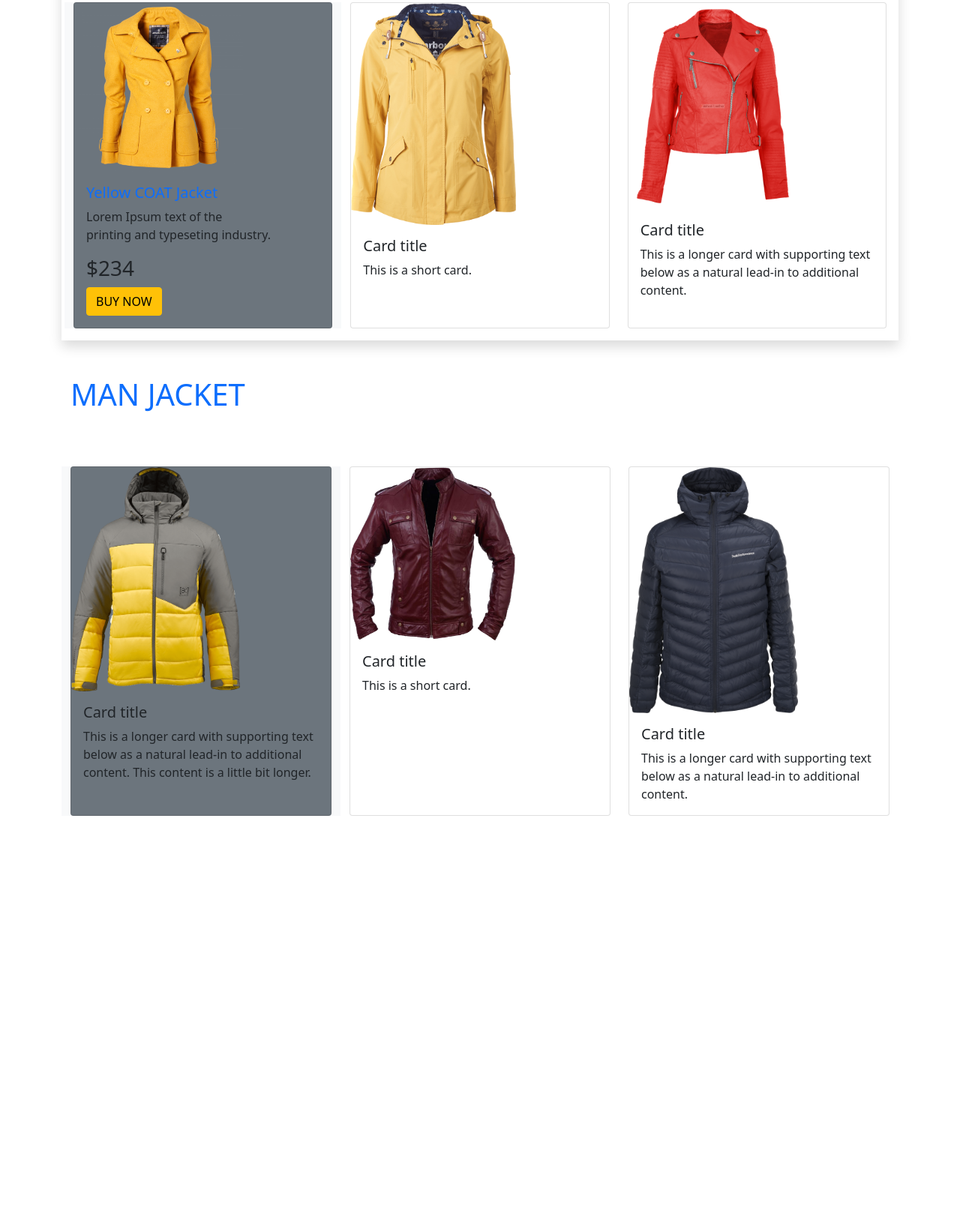
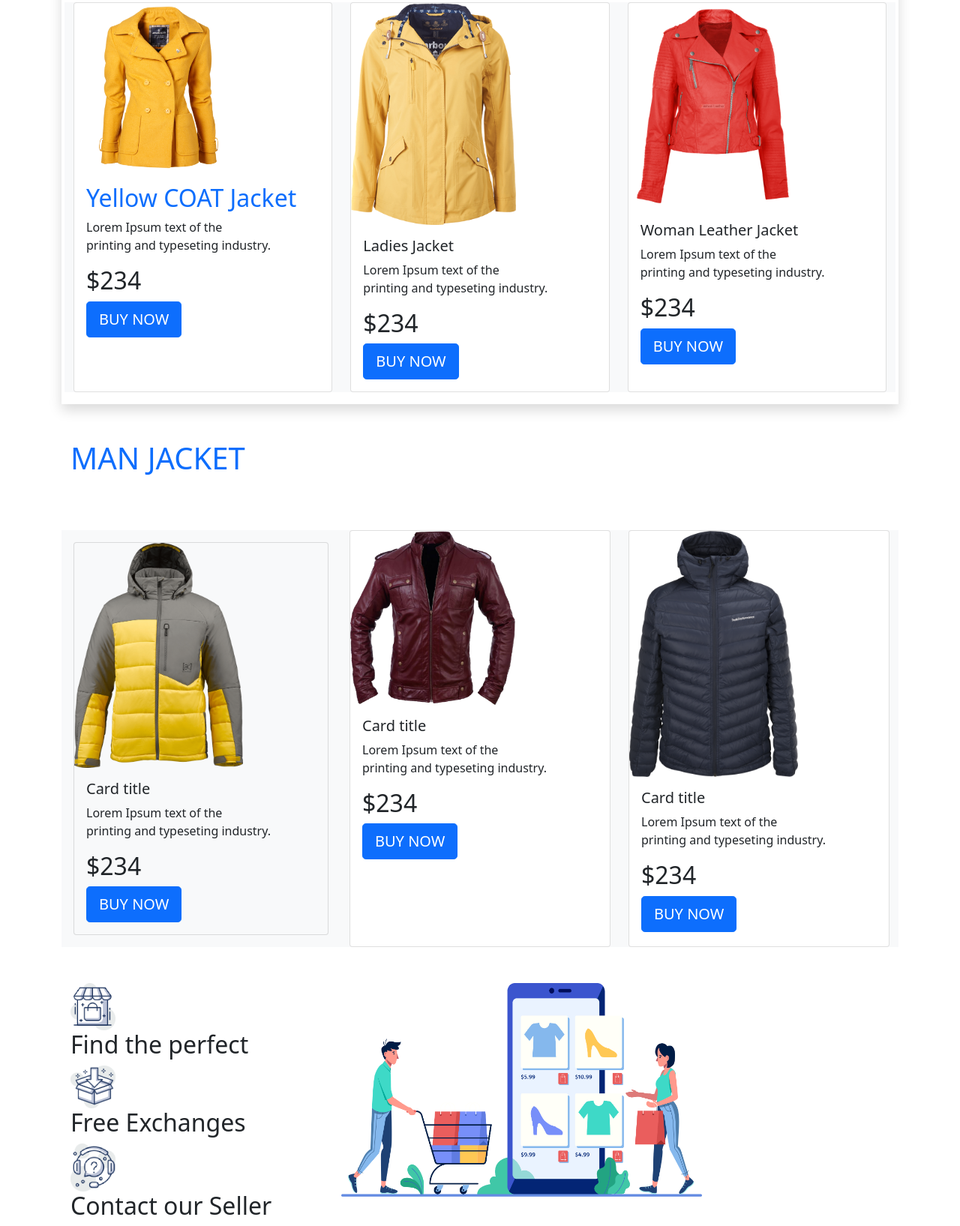
Before and after one commit to mohin556/second-assignment, a plain HTML site: page index.html in a window 1280 px wide. Shown: the part 734-2369 px from the top of the page at 75% size. Before the commit the page ends 1822 px from the top, so only its background shows below. Drawn offline with nearby package versions, Linux system fonts and the light colour scheme.

Commit message:
second repo

```diff
--- a/index.html
+++ b/index.html
@@ -30,11 +30,11 @@
 </header>
 <body>
   <main class="container">
-<section class="container mt-5 ">
-  <div class="row">
+<section class="container mt-5  ">
+  <div class="row d-flex align-items-center">
        <div class="col-md-7">
-         <h1><span class="text-warning"  >BE THE PENGUINS </h1></span>
-         <h1> <span class="text-primary"> OF WINTER</h1></span>
+         <h1><span class="text-warning fw-bold fs-1"  >BE THE PENGUINS </h1></span>
+         <h1> <span class="text-primary fw-bold"> OF WINTER</h1></span>
          <p>Lorem Ipsum is simply dummy text of the printing <br> and typesetting industry</p>
          <button class="btn btn-primary btn-lg">BUY NOW</button>
        </div>
@@ -44,35 +44,40 @@
       </div>
 </section>
 <section class="container mt-5 shadow p-3 mb-5">
-  <h1> <span class="text-primary">WOMAN JACKET</h1></span>
+  <h1> <span class="text-primary fw-bold">WOMAN JACKET</h1></span>
   <div class="row row-cols-1 row-cols-md-3 g-4 mt-5">
     <div class="col bg-light">
-      <div class="card h-100 bg-secondary  ">
+      <div class="card h-100   ">
         <img src="Image/dress1.png" style="width:225px;d-flex " class="card-img-top " alt="...">
         <div class="card-body">
-          <h5 class="card-title text-primary">Yellow COAT Jacket</h5>
+          <h2 class="card-title text-primary">Yellow COAT Jacket</h2>
           <p>Lorem Ipsum text of the <br>printing and typeseting industry.</p>
+          <h2 class="card-text"> $234 </h2>  <button type="button" class="btn btn-primary btn-lg">BUY NOW</button>
 
-          <h3 class="card-text"> $234</h3>
-          <button class="btn btn-warning d-flex"> BUY NOW</button>
+
+
+
+
         </div>
       </div>
     </div>
-    <div class="col">
+    <div class="col bg-light">
       <div class="card h-100">
         <img src="Image/dress2.png" style="width:220px;" class="card-img-top" alt="...">
         <div class="card-body">
-          <h5 class="card-title">Card title</h5>
-          <p class="card-text">This is a short card.</p>
+          <h5 class="card-title">Ladies Jacket</h5>
+          <p>Lorem Ipsum text of the <br>printing and typeseting industry.</p>
+          <h2 class="card-text"> $234 </h2>  <button type="button" class="btn btn-primary btn-lg">BUY NOW</button>
         </div>
       </div>
     </div>
-    <div class="col">
+    <div class="col bg-light">
       <div class="card h-100">
         <img src="Image/dress3.png" style="width:225px;"  class="card-img-top" alt="...">
         <div class="card-body">
-          <h5 class="card-title">Card title</h5>
-          <p class="card-text">This is a longer card with supporting text below as a natural lead-in to additional content.</p>
+          <h5 class="card-title">Woman Leather Jacket</h5><p>Lorem Ipsum text of the <br>printing and typeseting industry.</p>
+          <h2 class="card-text"> $234 </h2>  <button type="button" class="btn btn-primary btn-lg">BUY NOW</button>
+
         </div>
       </div>
     </div>
@@ -80,37 +85,52 @@
   </div>
 </section>
 <section class="container mt-5">
- <span class="text-primary"><h1> MAN JACKET </h1> </span>
+ <span class="text-primary fw-bold"><h1> MAN JACKET </h1> </span>
 <div class="row row-cols-1 row-cols-md-3 g-4 mt-5">
-<div class="col bg-light p">
- <div class="card h-100 bg-secondary  ">
+<div class="col bg-light p-3">
+ <div class="card h-100 bg-light  ">
    <img src="Image/dress11.png" style="width:225px;mb-5" class="card-img-top " alt="...">
    <div class="card-body">
      <h5 class="card-title">Card title</h5>
-     <p class="card-text">This is a longer card with supporting text below as a natural lead-in to additional content. This content is a little bit longer.</p>
+     <p>Lorem Ipsum text of the <br>printing and typeseting industry.</p>
+     <h2 class="card-text"> $234 </h2>  <button type="button" class="btn btn-primary btn-lg">BUY NOW</button>
    </div>
  </div>
 </div>
-<div class="col">
+<div class="col bg-light">
  <div class="card h-100">
    <img src="Image/dress22.png" style="width:220px;" class="card-img-top" alt="...">
    <div class="card-body">
      <h5 class="card-title">Card title</h5>
-     <p class="card-text">This is a short card.</p>
+     <p>Lorem Ipsum text of the <br>printing and typeseting industry.</p>
+     <h2 class="card-text"> $234 </h2>  <button type="button" class="btn btn-primary btn-lg">BUY NOW</button>
    </div>
  </div>
 </div>
-<div class="col">
+<div class="col bg-light">
  <div class="card h-100">
    <img src="Image/dress33.png" style="width:225px;"  class="card-img-top" alt="...">
    <div class="card-body">
      <h5 class="card-title">Card title</h5>
-     <p class="card-text">This is a longer card with supporting text below as a natural lead-in to additional content.</p>
+     <p>Lorem Ipsum text of the <br>printing and typeseting industry.</p>
+     <h2 class="card-text"> $234 </h2>  <button type="button" class="btn btn-primary btn-lg">BUY NOW</button>
    </div>
  </div>
 </div>
 
 </div></section>
+<section class="container mt-5 d-flex align-items-center"  >
+  <div class="row " >
+    <div class="col-md-5  ">
+      <div><img src="Logo, Icon/1.png" style=width:60px;  alt=""> <h2>Find the perfect</h2></div>
+      <div><img src="Logo, Icon/2.png" style=width:60px; alt=""> <h2>Free Exchanges</h2></div>
+      <div><img src="Logo, Icon/3.png" style=width:60px; alt=""> <h2>Contact our Seller</h2></div>
+    </div>
+    <div class="col-md-7">
+         <img class=img-fluid src="Logo, Icon/last.png" style=width:550px;  alt="">
+    </div>
+   </div>
+</section>
   </main>
 
 
```
Also changed, not shown: Logo, Icon/1.png (renamed from Logo, Icon/image 12.png), Logo, Icon/2.png (renamed from Logo, Icon/image 13.png), Logo, Icon/3.png (renamed from Logo, Icon/image 14.png), Logo, Icon/last.png (renamed from Logo, Icon/XMLID 1.png), 2 other files.
